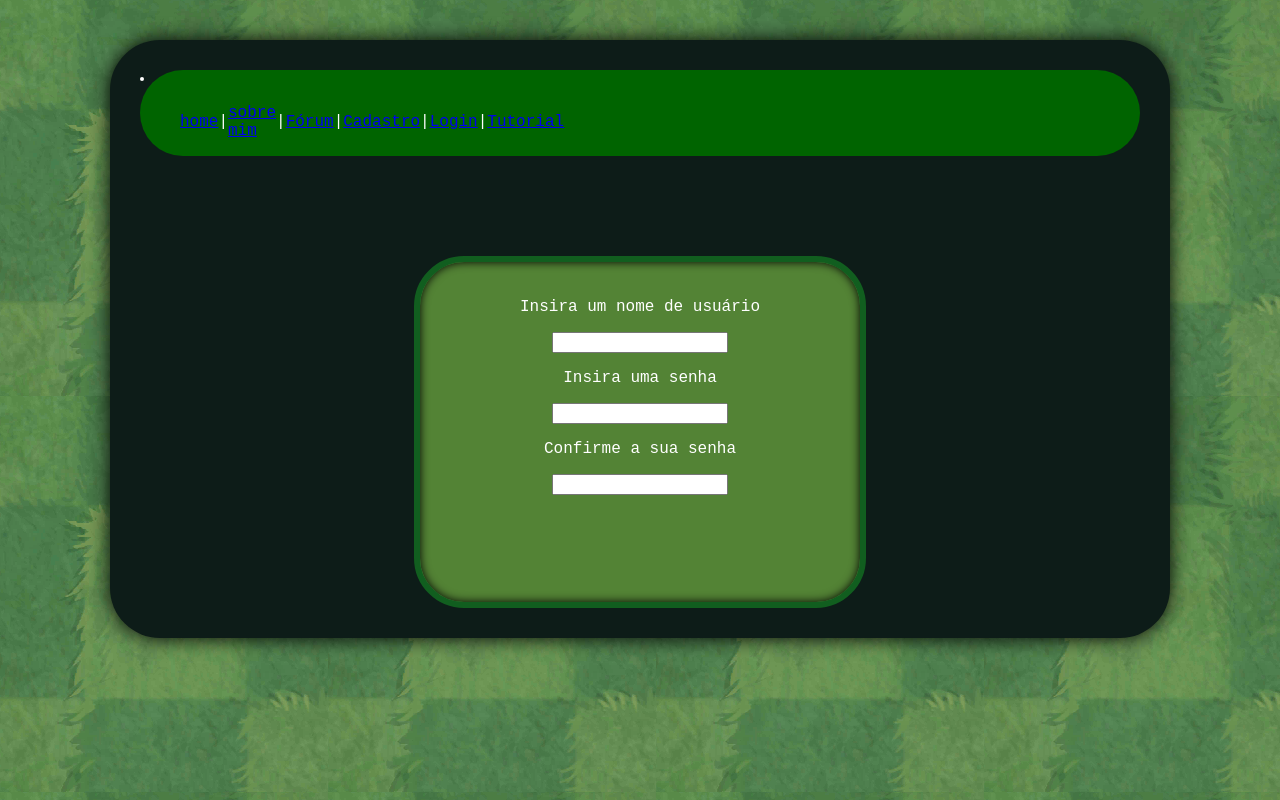
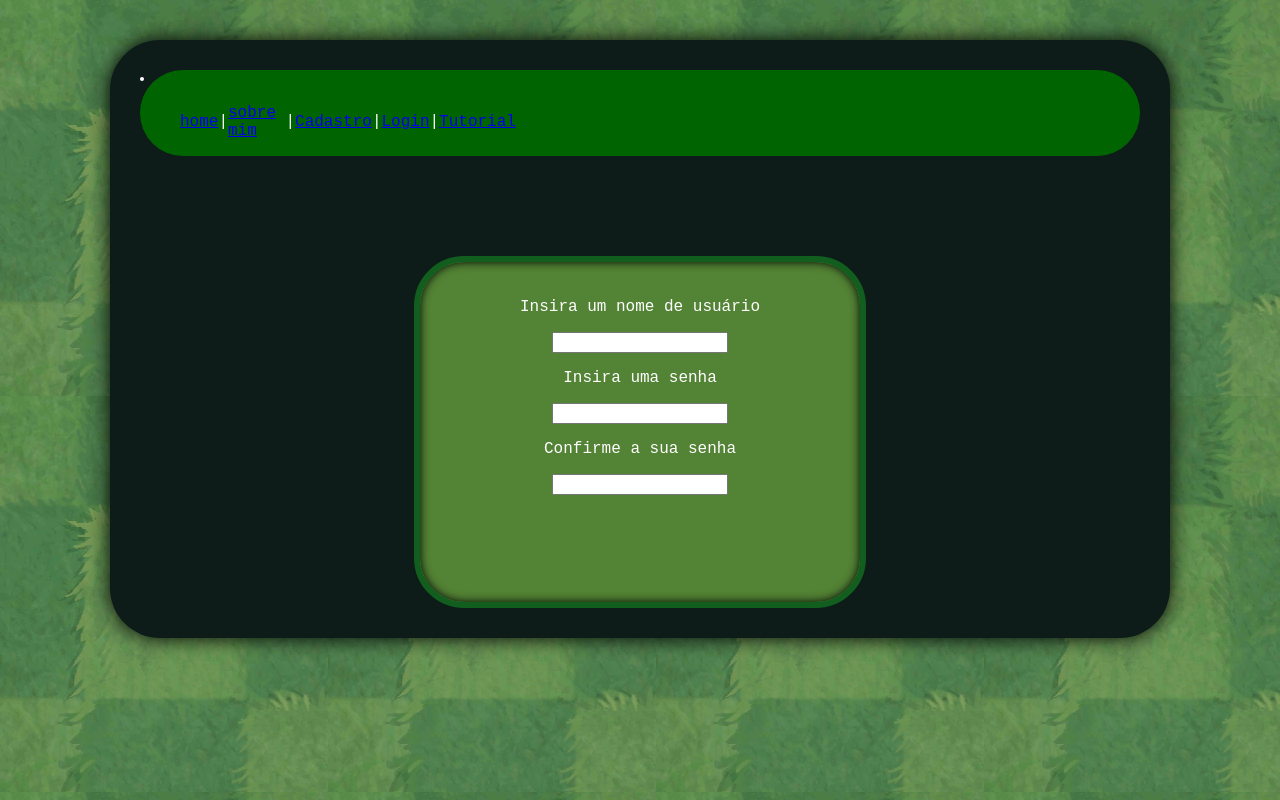
Before and after one commit to Leo0192/Projeto_Individual_PvZ, a plain HTML site: page Site/main - legado/cadastro.html in a window 1280 px wide. Drawn offline with Linux system fonts and the light colour scheme.

Commit message:
Retirando a aba forum da navbar

```diff
--- a/Site/main - legado/cadastro.html
+++ b/Site/main - legado/cadastro.html
@@ -19,10 +19,6 @@
                 <li class="pipe">|</li>
                 <li>
                     <a href="Sobre mim.html">sobre mim</a>
-                </li>
-                <li class="pipe">|</li>
-                <li>
-                    <a href="forum.html">Fórum</a>
                 </li>
                 <li>
                 <li class="pipe">|</li>
```
Also changed, not shown: Site/main - legado/Tutorial.html (+0 -4 lines), Site/main - legado/index.html (+0 -4 lines), Site/main - legado/login.html (+0 -4 lines), Site/main - legado/sobre mim.html (+0 -4 lines).
